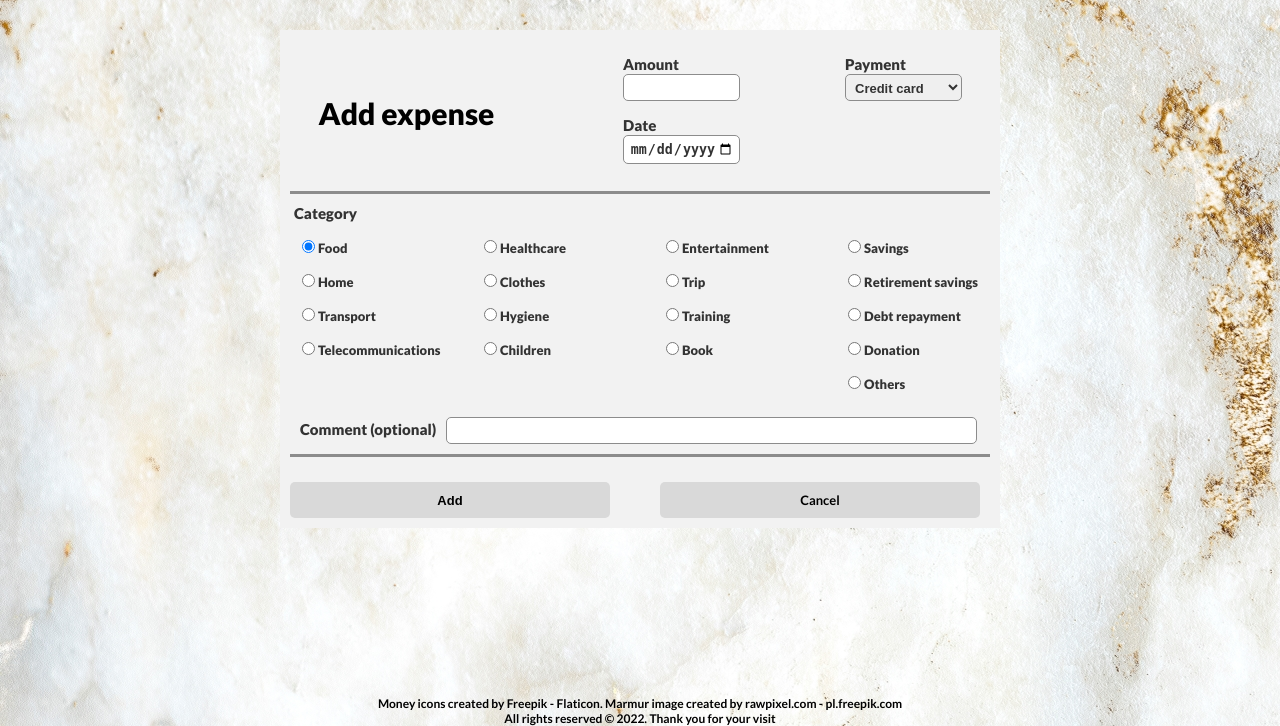
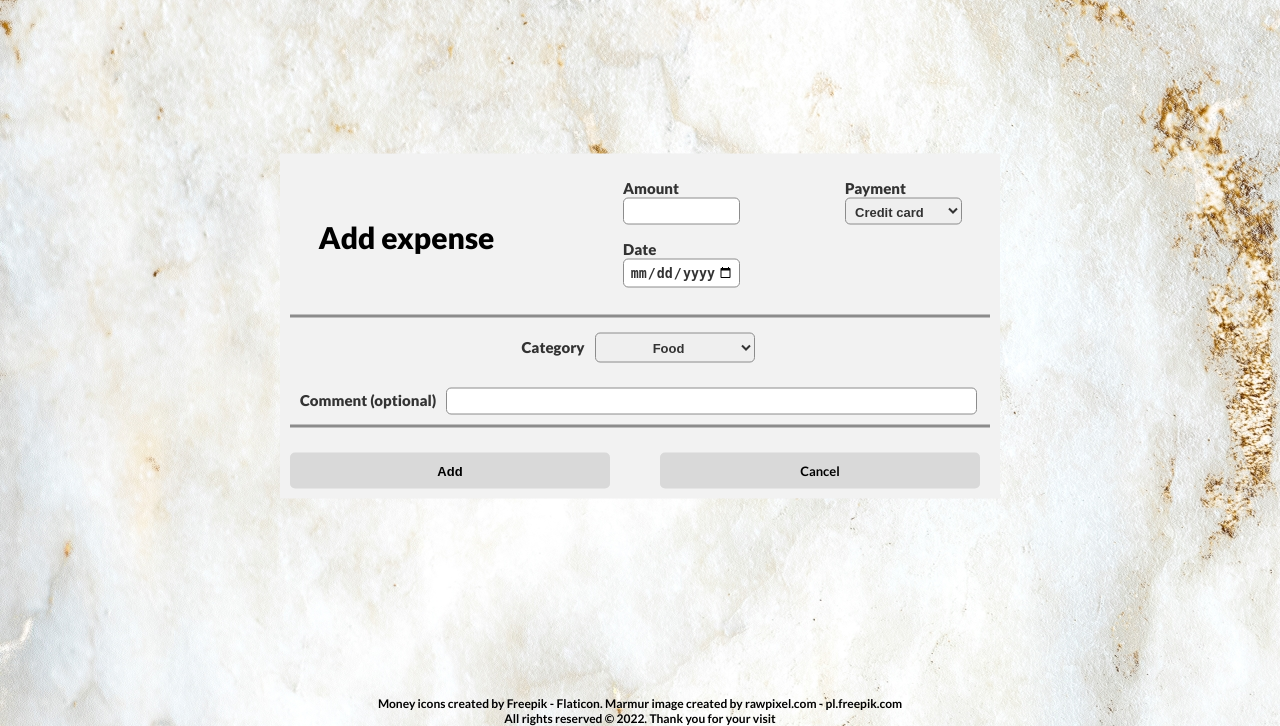
Before and after one commit to AdamKrk88/webApplication-familyBudget, a PHP site: page /addexpense.html in a window 1280 px wide. Shown: the part 74-800 px from the top of the page. Run offline with PHP 8.4, Linux system fonts and the light colour scheme.

Commit message:
Category selection option done with drop-down list

```diff
--- a/addexpense.html
+++ b/addexpense.html
@@ -25,7 +25,7 @@
  	</header>
 	<main>
 		<article>
-			<div id="entries" style="width: 700px;">
+			<div class="entriesExpenseIncome">
 				<header>
 					<div id="addExpenseHeader">
 						<h2>Add expense</h2>
@@ -37,7 +37,7 @@
 						<div class="entry"><label class="labelText">Date<input type="date" name="date" min="2000-01-01" required oninvalid="this.setCustomValidity('Please fill out this field')" oninput="this.setCustomValidity('')" /></label></div>
 					</div>
 					<div id="payment">
-						<label  class="labelTextForList" for="paymentOptions">Payment</label>
+						<label  id="labelTextAboveForList" for="paymentOptions">Payment</label>
 						<select id="paymentOptions" name="payment">
 							<option value="1">Cash</option>
 							<option value="2">Debit card</option>
@@ -46,36 +46,28 @@
 					</div>
 					<div style="clear: both;"></div>
 					<div class="underline"></div>
-					<fieldset>
-						<legend>Category</legend>
-						<div class="categorySelection">
-							<div class="entry"><label class="labelTextForRadio"><input type="radio" value="1" name="category" checked />Food</label></div>
-							<div class="entry"><label class="labelTextForRadio"><input type="radio" value="2" name="category" />Home</label></div>
-							<div class="entry"><label class="labelTextForRadio"><input type="radio" value="3" name="category" />Transport</label></div>
-							<div class="entry"><label class="labelTextForRadio"><input type="radio" value="4" name="category" />Telecommunications</label></div>
-						</div>
-						<div class="categorySelection">
-							<div class="entry"><label class="labelTextForRadio"><input type="radio" value="5" name="category" />Healthcare</label></div>
-							<div class="entry"><label class="labelTextForRadio"><input type="radio" value="6" name="category" />Clothes</label></div>
-							<div class="entry"><label class="labelTextForRadio"><input type="radio" value="7" name="category" />Hygiene</label></div>
-							<div class="entry"><label class="labelTextForRadio"><input type="radio" value="8" name="category" />Children</label></div>
-						</div>
-						<div class="categorySelection">
-							<div class="entry"><label class="labelTextForRadio"><input type="radio" value="9" name="category" />Entertainment</label></div>
-							<div class="entry"><label class="labelTextForRadio"><input type="radio" value="10" name="category" />Trip</label></div>
-							<div class="entry"><label class="labelTextForRadio"><input type="radio" value="11" name="category" />Training</label></div>
-							<div class="entry"><label class="labelTextForRadio"><input type="radio" value="12" name="category" />Book</label></div>
-						</div>
-						<div class="categorySelection">
-							<div class="entry"><label class="labelTextForRadio"><input type="radio" value="13" name="category" />Savings</label></div>
-							<div class="entry"><label class="labelTextForRadio"><input type="radio" value="14" name="category" />Retirement savings</label></div>
-							<div class="entry"><label class="labelTextForRadio"><input type="radio" value="15" name="category" />Debt repayment</label></div>
-							<div class="entry"><label class="labelTextForRadio"><input type="radio" value="16" name="category" />Donation</label></div>
-						</div>
-						<div style="clear: both;"></div>
-						<div id="radioInputForOthers"><label class="labelTextForRadio"><input type="radio" value="17" name="category" />Others</label></div>
-						<div style="clear: both;"></div>
-					</fieldset>
+					<div id="expenseCategory">
+						<label  id="labelTextNextToList" for="categoryOptions">Category</label>
+						<select id="categoryOptions" name="category">
+							<option value="1" selected>Food</option>
+							<option value="2">Home</option>
+							<option value="3">Transport</option>
+							<option value="4">Telecommunications</option>
+							<option value="5">Healthcare</option>
+							<option value="6">Clothes</option>
+							<option value="7">Hygiene</option>
+							<option value="8">Children</option>
+							<option value="9">Entertainment</option>
+							<option value="10">Trip</option>
+							<option value="11">Training</option>
+							<option value="12">Book</option>
+							<option value="13">Savings</option>
+							<option value="14">Retirement savings</option>
+							<option value="15">Debt repayment</option>
+							<option value="16">Donation</option>
+							<option value="17">Others</option>
+						</select>
+					</div>
 					<div id="comment"><label class="labelText">Comment (optional)<input type="text" name="comment" style="display: inline-block; margin-left: 10px; width: 519px;" /></label></div>
 					<div class="underline"></div>
 					<div class="entry" style="float: left;"><input type="submit" value="Add" id="submitButtonInExpense" /></div>
--- a/style.css
+++ b/style.css
@@ -367,6 +367,19 @@ a#cancelButtonLink:focus
 	margin-left: auto;
 }
 
+.entriesExpenseIncome
+{
+	position: absolute;
+	left: 50%;
+	top: 50%;
+	-webkit-transform: translate(-50%, -50%); /* Ch <36, Saf 5.1+, iOS < 9.2, An =<4.4.4 */
+    -ms-transform: translate(-50%, -50%); /* IE 9 */
+     transform: translate(-50%, -50%);
+	 padding: 10px;
+	background-color: #f2f2f2;
+	width: 700px;
+}
+
 #registerEntries
 {
 	position: absolute;
@@ -407,6 +420,16 @@ a#cancelButtonLink:focus
 	margin-top: 15px;
 	padding: 0 5px;
 	font-size: 15px;
+}
+
+#expenseCategory
+{
+	width: 237px;
+	margin-top: 15px;
+	padding: 0 5px;
+	font-size: 15px;
+	margin-left: auto;
+	margin-right: auto;
 }
 
 #addExpenseHeader
@@ -481,7 +504,7 @@ input[type=submit]
 	font-size: 13px;
 }
 
-select
+select#paymentOptions
 {
 	width: 117px;
 	padding: 5px 5px 5px 5px;
@@ -494,6 +517,22 @@ select
 	height: 27px;
 	margin-top: 1px;
 }
+
+select#categoryOptions
+{
+	width: 160px;
+	padding: 5px 0px 5px 0px;
+	outline: none;
+	border: 1px solid #8c8c8c;
+	color: #333333;
+	font-weight: 700;
+	border-radius: 5px;
+	font-size: 13px;
+	height: 30px;
+	text-align: center;
+	margin: 0;
+}
+
 
 input[type=submit]#submitButtonInExpense
 {
@@ -515,7 +554,8 @@ input[type=password]:focus,
 input[type=email]:focus,
 input[type=number]:focus,
 input[type=date]:focus,
-select:focus
+select#paymentOptions:focus,
+select#categoryOptions:focus
 {
 	border: 2px solid #8c8c8c;
 }
@@ -575,10 +615,17 @@ label.labelTextForRadio
 	color: #333333;
 }
 
-label.labelTextForList
+label#labelTextAboveForList
 {
 	font-weight: 900;
 	color: #333333;
+}
+
+label#labelTextNextToList
+{
+	font-weight: 900;
+	color: #333333;
+	margin-right: 7px;
 }
 
 #footer
```
